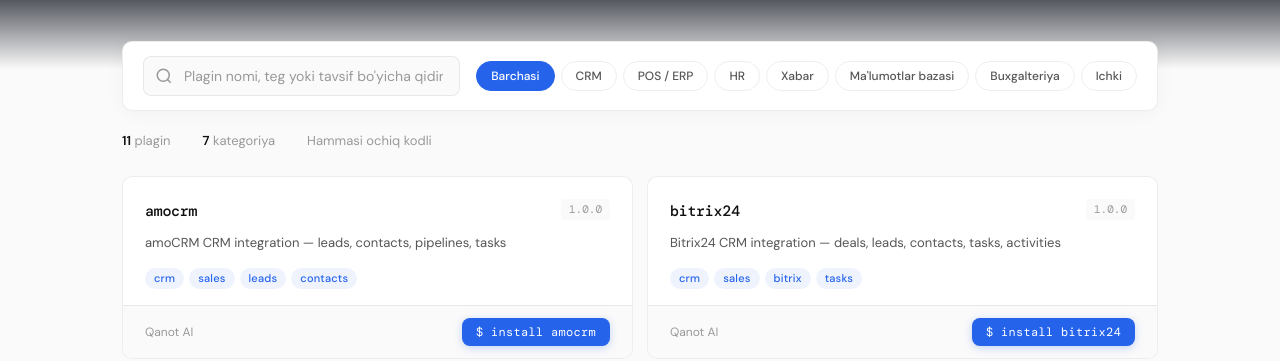
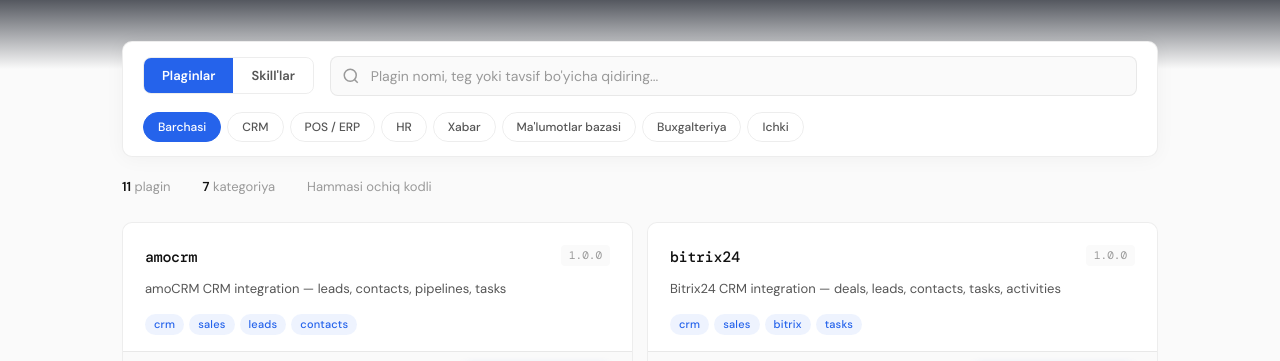
Before and after one commit to QANOT/qanot-plugins, a plain HTML site: page index.html in a window 1280 px wide. Shown: the part 416-777 px from the top of the page. Drawn offline with nearby package versions, Linux system fonts and the light colour scheme.

Commit message:
feat(web): add Skills tab to QanotHub — browse/search qanot-skills
Reuses the existing single-page infra (research recommendation: don't
build a second site). One Plugins/Skills toggle in the toolbar swaps
the data source between the plugin registry and the qanot-skills
registry index.json, with mode-aware:

- registry URL (qanot-plugins vs qanot-skills index.json, skills
  lazy-loaded + cached on first tab open)
- categories (CRM/POS/HR… vs Finance/Business/Legal, keyed off the
  skill `category` field with tag fallback)
- search placeholder, stats unit label, empty-state copy
- card: tier badge (official/community/unverified) + repo-subdir link
- copy-install command: `qanot skill install` vs `qanot plugin install`

Trilingual (UZ/EN/RU) parity for every new string. No backend — same
static GitHub-Pages model. JS validated (node --check, balanced).

```diff
--- a/index.html
+++ b/index.html
@@ -79,6 +79,17 @@ a:hover{text-decoration:underline}
 .pill{padding:6px 14px;border:1px solid var(--border);border-radius:100px;font-size:12px;font-weight:500;color:var(--ink-secondary);cursor:pointer;transition:all .15s;background:transparent;font-family:var(--font-body)}
 .pill:hover{border-color:var(--blue);color:var(--ink)}
 .pill.active{background:var(--blue);border-color:var(--blue);color:var(--white)}
+
+/* ═══ Mode tabs (Plugins / Skills) ═══ */
+.mode-tabs{display:flex;gap:0;border:1px solid var(--border);border-radius:var(--radius-sm);overflow:hidden}
+.mode-tabs button{background:none;border:none;color:var(--ink-secondary);font-size:13px;font-weight:600;padding:9px 18px;cursor:pointer;font-family:var(--font-body);transition:all .15s;white-space:nowrap}
+.mode-tabs button:hover{color:var(--ink)}
+.mode-tabs button.active{background:var(--blue);color:var(--white)}
+/* tier badge on skill cards */
+.tier{font-size:10px;font-weight:700;padding:2px 7px;border-radius:100px;letter-spacing:.4px;text-transform:uppercase}
+.tier-official{background:var(--green-soft);color:var(--green)}
+.tier-community{background:var(--blue-soft);color:var(--blue)}
+.tier-unverified{background:rgba(245,158,11,.1);color:#d97706}
 
 /* ═══ Stats ribbon ═══ */
 .stats{max-width:1100px;margin:0 auto;padding:20px 32px 0;display:flex;gap:32px;font-size:13px;color:var(--ink-muted)}
@@ -197,6 +208,10 @@ a:hover{text-decoration:underline}
 
 <div class="toolbar">
   <div class="toolbar-inner">
+    <div class="mode-tabs">
+      <button id="modePlugins" class="active" onclick="setMode('plugins')" data-i18n="mode_plugins">Plaginlar</button>
+      <button id="modeSkills" onclick="setMode('skills')" data-i18n="mode_skills">Skill'lar</button>
+    </div>
     <div class="search-box">
       <svg xmlns="http://www.w3.org/2000/svg" fill="none" viewBox="0 0 24 24" stroke="currentColor" stroke-width="2"><circle cx="11" cy="11" r="8"/><path d="m21 21-4.35-4.35"/></svg>
       <input type="text" id="search" data-i18n-placeholder="search_placeholder" placeholder="Plagin nomi, teg yoki tavsif bo'yicha qidiring..." autocomplete="off" spellcheck="false">
@@ -225,6 +240,7 @@ a:hover{text-decoration:underline}
 
 <script>
 const REGISTRY_URL='https://raw.githubusercontent.com/QANOT/qanot-plugins/main/index.json';
+const SKILLS_REGISTRY_URL='https://raw.githubusercontent.com/QANOT/qanot-skills/main/index.json';
 
 // ═══ i18n ═══
 const I18N={
@@ -238,6 +254,11 @@ const I18N={
     footer_submit:'Plagin yuborish',footer_registry:'Reestr',
     stats_plugins:'plagin',stats_categories:'kategoriya',stats_opensource:'Hammasi ochiq kodli',
     cat_All:'Barchasi',cat_CRM:'CRM',cat_POS:'POS / ERP',cat_HR:'HR',cat_Messaging:'Xabar',cat_Database:'Ma\'lumotlar bazasi',cat_Accounting:'Buxgalteriya',cat_Internal:'Ichki',
+    mode_plugins:'Plaginlar',mode_skills:'Skill\'lar',
+    skills_search_placeholder:'Skill nomi, teg yoki tavsif bo\'yicha qidiring...',
+    stats_skills:'skill',
+    no_results_skills:'<span>Hech narsa topilmadi.</span>Qidiruv bo\'yicha skill topilmadi. <a href="https://github.com/QANOT/qanot-skills">O\'zingiznikini yuboring</a>.',
+    scat_All:'Barchasi',scat_Finance:'Moliya',scat_Business:'Biznes',scat_Legal:'Yuridik',scat_Other:'Boshqa',
   },
   en:{
     nav_plugins:'Plugins',nav_submit:'Submit',
@@ -249,6 +270,11 @@ const I18N={
     footer_submit:'Submit a plugin',footer_registry:'Registry',
     stats_plugins:'plugin',stats_categories:'categories',stats_opensource:'All open source',
     cat_All:'All',cat_CRM:'CRM',cat_POS:'POS / ERP',cat_HR:'HR',cat_Messaging:'Messaging',cat_Database:'Database',cat_Accounting:'Accounting',cat_Internal:'Internal',
+    mode_plugins:'Plugins',mode_skills:'Skills',
+    skills_search_placeholder:'Search skills by name, tag, or description...',
+    stats_skills:'skills',
+    no_results_skills:'<span>Nothing here yet.</span>No skills match your search. <a href="https://github.com/QANOT/qanot-skills">Submit your own</a>.',
+    scat_All:'All',scat_Finance:'Finance',scat_Business:'Business',scat_Legal:'Legal',scat_Other:'Other',
   },
   ru:{
     nav_plugins:'Плагины',nav_submit:'Добавить',
@@ -260,6 +286,11 @@ const I18N={
     footer_submit:'Добавить плагин',footer_registry:'Реестр',
     stats_plugins:'плагин',stats_categories:'категории',stats_opensource:'Всё с открытым кодом',
     cat_All:'Все',cat_CRM:'CRM',cat_POS:'POS / ERP',cat_HR:'HR',cat_Messaging:'Сообщения',cat_Database:'Базы данных',cat_Accounting:'Бухгалтерия',cat_Internal:'Внутренние',
+    mode_plugins:'Плагины',mode_skills:'Навыки',
+    skills_search_placeholder:'Поиск навыков по названию, тегу или описанию...',
+    stats_skills:'навыки',
+    no_results_skills:'<span>Ничего не найдено.</span>Навыки не найдены. <a href="https://github.com/QANOT/qanot-skills">Добавьте свой</a>.',
+    scat_All:'Все',scat_Finance:'Финансы',scat_Business:'Бизнес',scat_Legal:'Юридические',scat_Other:'Другое',
   }
 };
 
@@ -279,6 +310,10 @@ function setLang(lang){
     const key=el.getAttribute('data-i18n-placeholder');
     if(I18N[lang]&&I18N[lang][key])el.placeholder=I18N[lang][key];
   });
+  // Keep the search placeholder in sync with the active mode.
+  const sb=document.getElementById('search');
+  if(sb&&typeof mode!=='undefined')
+    sb.placeholder=t(mode==='skills'?'skills_search_placeholder':'search_placeholder');
   // Rebuild categories and re-render
   buildCategories();
   render();
@@ -298,14 +333,42 @@ const CATS_DEF={
   'Accounting':{fn:p=>ht(p,['1c','accounting','enterprise']),i18n:'cat_Accounting'},
   'Internal':{fn:p=>ht(p,['internal','metrics','cloud','reporting']),i18n:'cat_Internal'},
 };
+// Skill categories key off the registry's explicit `category` field
+// (finance / business / legal …), falling back to tag matching.
+const SCATS_DEF={
+  'All':{fn:()=>true,i18n:'scat_All'},
+  'Finance':{fn:s=>sc(s,'finance',['vat','qqs','soliq','invoice']),i18n:'scat_Finance'},
+  'Business':{fn:s=>sc(s,'business',['sales','hisobot','report']),i18n:'scat_Business'},
+  'Legal':{fn:s=>sc(s,'legal',['contract','shartnoma','legal']),i18n:'scat_Legal'},
+  'Other':{fn:s=>!['finance','business','legal'].includes((s.category||'').toLowerCase()),i18n:'scat_Other'},
+};
 function ht(p,tags){const pt=(p.tags||[]).map(t=>t.toLowerCase()),d=(p.description||'').toLowerCase();return tags.some(t=>pt.includes(t)||d.includes(t))}
+function sc(s,cat,tags){if((s.category||'').toLowerCase()===cat)return true;return ht(s,tags)}
 
-let plugins=[],activeCat='All';
+let plugins=[],skillsCache=null,mode='plugins',activeCat='All';
+function curRegistry(){return mode==='skills'?(skillsCache||[]):plugins}
+function curCats(){return mode==='skills'?SCATS_DEF:CATS_DEF}
+
+async function setMode(m){
+  if(m===mode)return;
+  mode=m;activeCat='All';
+  document.getElementById('modePlugins').classList.toggle('active',m==='plugins');
+  document.getElementById('modeSkills').classList.toggle('active',m==='skills');
+  const sb=document.getElementById('search');
+  sb.value='';
+  sb.placeholder=t(m==='skills'?'skills_search_placeholder':'search_placeholder');
+  if(m==='skills'&&skillsCache===null){
+    try{const r=await fetch(SKILLS_REGISTRY_URL);const d=await r.json();skillsCache=d.skills||[]}
+    catch(e){skillsCache=[]}
+  }
+  buildCategories();render();
+}
 
 function buildCategories(){
   const catEl=document.getElementById('categories');
   catEl.innerHTML='';
-  const usedCats=Object.entries(CATS_DEF).filter(([n,c])=>n==='All'||plugins.some(c.fn));
+  const defs=curCats(),data=curRegistry();
+  const usedCats=Object.entries(defs).filter(([n,c])=>n==='All'||data.some(c.fn));
   usedCats.forEach(([key,cat])=>{
     const b=document.createElement('button');
     b.className='pill'+(key===activeCat?' active':'');
@@ -326,27 +389,43 @@ function render(){
   const grid=document.getElementById('grid');
   const nr=document.getElementById('noResults');
   const stats=document.getElementById('stats');
+  const defs=curCats();
 
-  let f=plugins;
-  if(activeCat!=='All'&&CATS_DEF[activeCat])f=f.filter(CATS_DEF[activeCat].fn);
+  let f=curRegistry();
+  if(activeCat!=='All'&&defs[activeCat])f=f.filter(defs[activeCat].fn);
   if(q)f=f.filter(p=>[p.name,p.description,p.author,...(p.tags||[])].join(' ').toLowerCase().includes(q));
 
-  stats.innerHTML=`<span><strong>${f.length}</strong> ${t('stats_plugins')}</span><span><strong>${Object.keys(CATS_DEF).length-1}</strong> ${t('stats_categories')}</span><span>${t('stats_opensource')}</span>`;
+  const unitKey=mode==='skills'?'stats_skills':'stats_plugins';
+  stats.innerHTML=`<span><strong>${f.length}</strong> ${t(unitKey)}</span><span><strong>${Object.keys(defs).length-1}</strong> ${t('stats_categories')}</span><span>${t('stats_opensource')}</span>`;
 
-  if(!f.length){grid.innerHTML='';nr.style.display='block';return}
+  if(!f.length){
+    grid.innerHTML='';
+    nr.innerHTML=t(mode==='skills'?'no_results_skills':'no_results');
+    nr.style.display='block';return;
+  }
   nr.style.display='none';
   grid.innerHTML=f.map((p,i)=>card(p,i)).join('');
 }
 
+function tierBadge(s){
+  const tr=(s.tier||'community').toLowerCase();
+  return `<span class="tier tier-${esc(tr)}">${esc(tr)}</span>`;
+}
+
 function card(p,i){
   const tags=(p.tags||[]).map(t=>`<span class="tag">${esc(t)}</span>`).join('');
-  const url=p.homepage||p.git_url||'#';
   const delay=Math.min(i*.05,.55);
+  const isSkill=mode==='skills';
+  // Skills have no homepage field — link to the repo subdir.
+  const url=isSkill
+    ? `https://github.com/QANOT/qanot-skills/tree/main/skills/${esc(p.name)}`
+    : (p.homepage||p.git_url||'#');
+  const badge=isSkill?tierBadge(p):'';
   return`<div class="card" style="animation-delay:${delay}s">
     <div class="card-body">
       <div class="card-top">
         <a href="${esc(url)}" target="_blank" class="card-name">${esc(p.name)}</a>
-        <span class="card-ver">${esc(p.version)}</span>
+        <span class="card-ver">${badge}${esc(p.version)}</span>
       </div>
       <div class="card-desc">${esc(p.description)}</div>
       <div class="card-tags">${tags}</div>
@@ -359,7 +438,8 @@ function card(p,i){
 }
 
 function cpInstall(btn,name){
-  navigator.clipboard.writeText('qanot plugin install '+name).then(()=>{
+  const verb=mode==='skills'?'skill':'plugin';
+  navigator.clipboard.writeText(`qanot ${verb} install ${name}`).then(()=>{
     btn.textContent='copied!';btn.classList.add('copied');
     setTimeout(()=>{btn.textContent='$ install '+name;btn.classList.remove('copied')},1400);
   });
```
